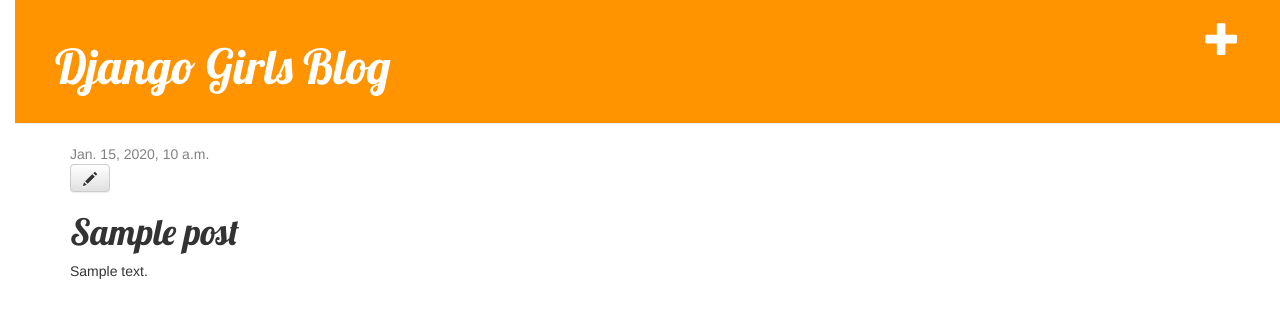
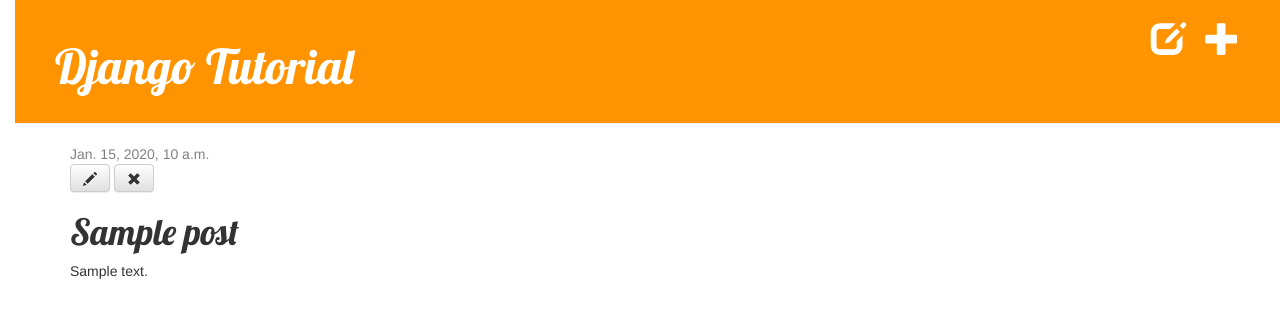
Before and after one commit to jayhenderson/django-tutorial, a Django app: page /post/1/ in a window 1280 px wide. Shown: the top 318 px of the page. Run offline with Django 3.2, Linux system fonts and the light colour scheme; a user stored in the database is signed in; tables that the repository leaves empty hold one stand-in row (values such as "Sample post"); some libraries are stand-ins or nearby versions.

Commit message:
Add edit, draft, deleting of blog posts

```diff
--- a/blog/templates/blog/base.html
+++ b/blog/templates/blog/base.html
@@ -1,7 +1,7 @@
 {% load staticfiles %}
 <html>
     <head>
-        <title>Django Girls blog</title>
+        <title>Django Tutorial</title>
         <link rel="stylesheet" href="//maxcdn.bootstrapcdn.com/bootstrap/3.2.0/css/bootstrap.min.css">
         <link rel="stylesheet" href="//maxcdn.bootstrapcdn.com/bootstrap/3.2.0/css/bootstrap-theme.min.css">
         <link href='//fonts.googleapis.com/css?family=Lobster&subset=latin,latin-ext' rel='stylesheet' type='text/css'>
@@ -11,8 +11,9 @@
         <div class="page-header">
             {% if user.is_authenticated %}
                 <a href="{% url 'post_new' %}" class="top-menu"><span class="glyphicon glyphicon-plus" /></a>
+                <a href="{% url 'post_draft_list' %}" class="top-menu"><span class="glyphicon glyphicon-edit" /></a>
             {% endif %}
-            <h1><a href="/">Django Girls Blog</a></h1>
+            <h1><a href="/">Django Tutorial</a></h1>
         </div>
 
         <div class="content container">
--- a/blog/templates/blog/post_detail.html
+++ b/blog/templates/blog/post_detail.html
@@ -6,9 +6,14 @@
             <div class="date">
                 {{ post.published_date }}
             </div>
+        {% else %}
+            <a href="{% url 'post_publish' pk=post.pk %}" class="btn btn-default">Publish</a>
         {% endif %}
         {% if user.is_authenticated %}
             <a class="btn btn-default" href="{% url 'post_edit' pk=post.pk %}"><span class="glyphicon glyphicon-pencil" /></a>
+            <a href="{% url 'post_remove' pk=post.pk %}" class="btn btn-default">
+            <span class="glyphicon glyphicon-remove" />
+            </a>
         {% endif %}
         <h1>{{ post.title }}</h1>
         <p>{{ post.text|linebreaksbr }}</p>
--- a/blog/urls.py
+++ b/blog/urls.py
@@ -7,4 +7,7 @@
     url(r'^post/(?P<pk>\d+)/$', views.post_detail, name='post_detail'),
     url(r'^post/new$', views.post_new, name='post_new'),
     url(r'^post/(?P<pk>\d+)/edit/$', views.post_edit, name='post_edit'),
+    url(r'^drafts/$', views.post_draft_list, name='post_draft_list'),
+    url(r'^post/(?P<pk>\d+)/publish/$', views.post_publish, name='post_publish'),
+    url(r'^post/(?P<pk>\d+)/remove/$', views.post_remove, name='post_remove'),
 ]
--- a/blog/views.py
+++ b/blog/views.py
@@ -6,7 +6,7 @@
 
 # Create your views here.
 def post_list(request):
-    posts = Post.objects.filter(published_date__lte=timezone.now()).order_by('published_date')
+    posts = Post.objects.filter(published_date__lte=timezone.now()).order_by('-published_date')
     return render(request, 'blog/post_list.html', {'posts': posts})
 
 
@@ -21,7 +21,7 @@
         if form.is_valid():
             post = form.save(commit=False)
             post.author = request.user
-            post.published_date = timezone.now()
+            # post.published_date = timezone.now()
             post.save()
             return redirect('post_detail', pk=post.pk)
     else:
@@ -42,3 +42,20 @@
     else:
         form = PostForm(instance=post)
     return render(request, 'blog/post_edit.html', {'form': form})
+
+
+def post_draft_list(request):
+    posts = Post.objects.filter(published_date__isnull=True).order_by('created_date')
+    return render(request, 'blog/post_draft_list.html', {'posts': posts})
+
+
+def post_publish(request, pk):
+    post = get_object_or_404(Post, pk=pk)
+    post.publish()
+    return redirect('post_detail', pk=pk)
+
+
+def post_remove(request, pk):
+    post = get_object_or_404(Post, pk=pk)
+    post.delete()
+    return redirect('post_list')
```
Also changed, not shown: blog/templates/blog/post_draft_list.html (added, +11 -0 lines).
